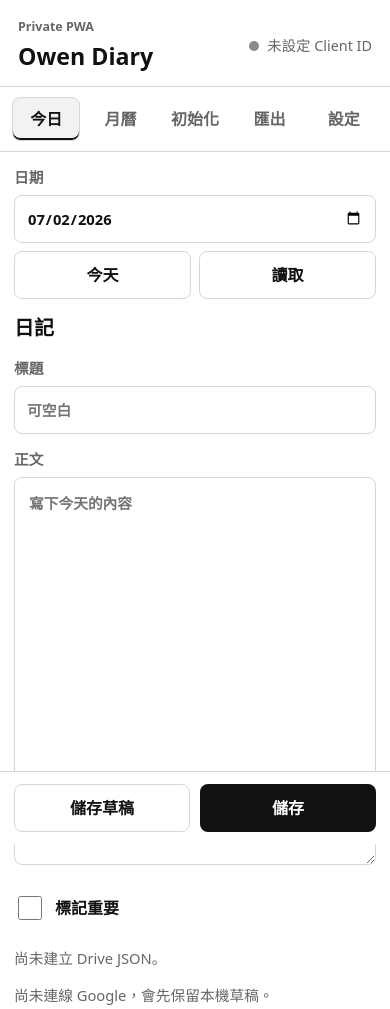
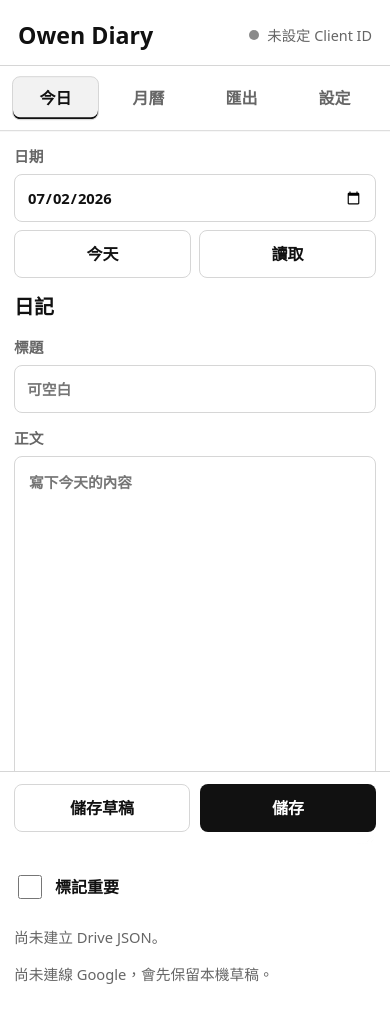
Before and after one commit to owen810929/owen-diary, a plain HTML site: page index.html in a window 390 px wide. Drawn offline with Linux system fonts and the light colour scheme.

Commit message:
Clean up init entry and mobile date layout

```diff
--- a/index.html
+++ b/index.html
@@ -15,7 +15,6 @@
   <body>
     <header class="app-header">
       <div>
-        <p class="eyebrow">Private PWA</p>
         <h1>Owen Diary</h1>
       </div>
       <div class="connection">
@@ -27,7 +26,6 @@
     <nav class="top-tabs" aria-label="主要頁面">
       <button class="tab-button active" data-view="editorView" type="button">今日</button>
       <button class="tab-button" data-view="calendarView" type="button">月曆</button>
-      <button class="tab-button" data-view="importView" type="button">初始化</button>
       <button class="tab-button" data-view="exportView" type="button">匯出</button>
       <button class="tab-button" data-view="settingsView" type="button">設定</button>
     </nav>
--- a/styles.css
+++ b/styles.css
@@ -18,9 +18,12 @@
 html {
   min-height: 100%;
   background: var(--color-bg);
+  overflow-x: hidden;
 }
 
 body {
+  width: 100%;
+  max-width: 100%;
   min-height: 100%;
   margin: 0;
   padding: 0 0 96px;
@@ -28,12 +31,15 @@ body {
   color: var(--color-text);
   font-family: system-ui, -apple-system, BlinkMacSystemFont, "Noto Sans TC", "Segoe UI", sans-serif;
   line-height: 1.5;
+  overflow-x: hidden;
 }
 
 button,
 input,
 textarea {
+  box-sizing: border-box;
   font: inherit;
+  max-width: 100%;
 }
 
 button {
@@ -59,11 +65,8 @@ button:disabled {
   z-index: 10;
 }
 
-.eyebrow {
-  margin: 0 0 2px;
-  color: var(--color-muted);
-  font-size: 0.78rem;
-  font-weight: 700;
+.app-header > div {
+  min-width: 0;
 }
 
 h1,
@@ -103,17 +106,21 @@ h1 {
 
 .top-tabs {
   display: grid;
-  grid-template-columns: repeat(5, 1fr);
+  grid-template-columns: repeat(4, minmax(0, 1fr));
   gap: 6px;
   padding: 10px 12px;
   background: var(--color-surface);
   border-bottom: 1px solid var(--color-border);
   position: sticky;
-  top: 74px;
+  top: 66px;
   z-index: 9;
+  width: 100%;
+  max-width: 100%;
+  min-width: 0;
 }
 
 .tab-button {
+  min-width: 0;
   min-height: 44px;
   border-radius: 8px;
   border: 1px solid transparent;
@@ -131,6 +138,8 @@ h1 {
 
 main {
   width: min(960px, 100%);
+  max-width: 100%;
+  min-width: 0;
   margin: 0 auto;
   padding: 14px;
 }
@@ -143,6 +152,11 @@ main {
   display: block;
 }
 
+.view {
+  max-width: 100%;
+  min-width: 0;
+}
+
 .view-title {
   margin: 14px 0;
   font-size: 1.25rem;
@@ -153,6 +167,9 @@ main {
   align-items: flex-end;
   flex-wrap: wrap;
   gap: 10px;
+  width: 100%;
+  max-width: 100%;
+  min-width: 0;
   margin-bottom: 14px;
 }
 
@@ -163,9 +180,12 @@ main {
 .date-toolbar {
   display: grid;
   grid-template-areas: "today date load";
-  grid-template-columns: max-content minmax(178px, 220px) max-content;
+  grid-template-columns: max-content minmax(0, 220px) max-content;
   align-items: flex-end;
   justify-content: start;
+  width: 100%;
+  max-width: 100%;
+  min-width: 0;
 }
 
 .date-toolbar #todayButton {
@@ -184,6 +204,8 @@ main {
   display: grid;
   gap: 7px;
   width: 100%;
+  max-width: 100%;
+  min-width: 0;
   margin-bottom: 14px;
   color: var(--color-muted);
   font-size: 0.92rem;
@@ -211,6 +233,7 @@ main {
 input,
 textarea {
   width: 100%;
+  min-width: 0;
   border: 1px solid var(--color-border);
   border-radius: 8px;
   background: var(--color-surface);
@@ -221,6 +244,13 @@ textarea {
 input {
   min-height: 48px;
   padding: 11px 12px;
+}
+
+input[type="date"],
+input[type="month"] {
+  width: 100%;
+  max-width: 100%;
+  min-width: 0;
 }
 
 textarea {
@@ -521,7 +551,7 @@ textarea:focus {
   }
 
   .top-tabs {
-    top: 76px;
+    top: 66px;
   }
 
   .bottom-actions {
@@ -556,18 +586,25 @@ textarea:focus {
     grid-template-areas:
       "date date"
       "today load";
-    grid-template-columns: minmax(0, 1fr) minmax(0, 1fr);
+    grid-template-columns: repeat(2, minmax(0, 1fr));
     gap: 8px;
     align-items: stretch;
     justify-content: stretch;
+    width: 100%;
+    max-width: 100%;
+    min-width: 0;
   }
 
   .date-toolbar .compact-field {
-    max-width: none;
+    width: 100%;
+    max-width: 100%;
+    min-width: 0;
   }
 
   .date-toolbar .secondary-button {
-    padding: 0 14px;
     width: 100%;
+    min-width: 0;
+    padding: 0 10px;
+    white-space: nowrap;
   }
 }
```
